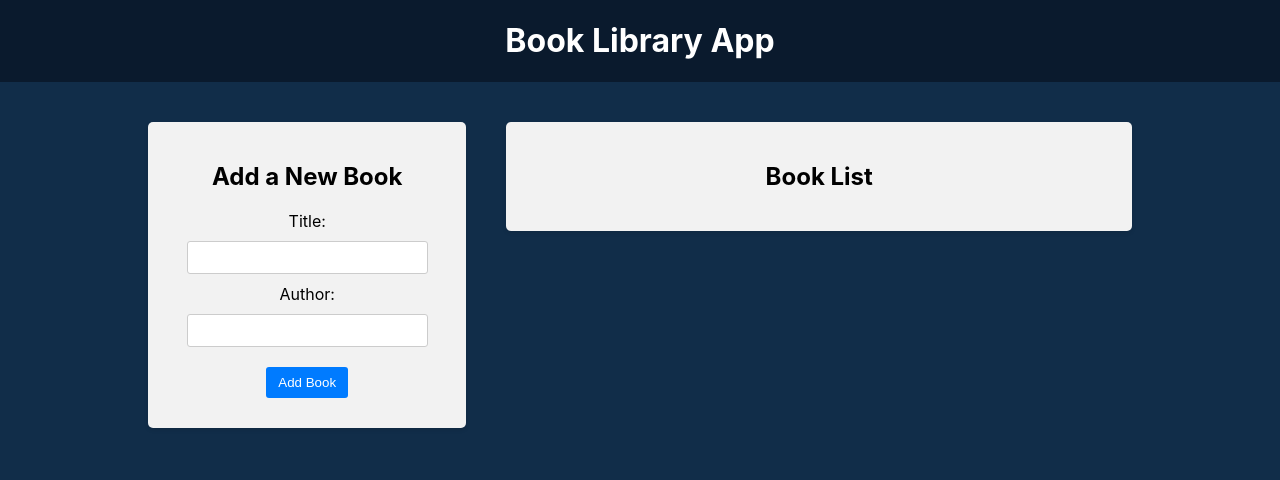
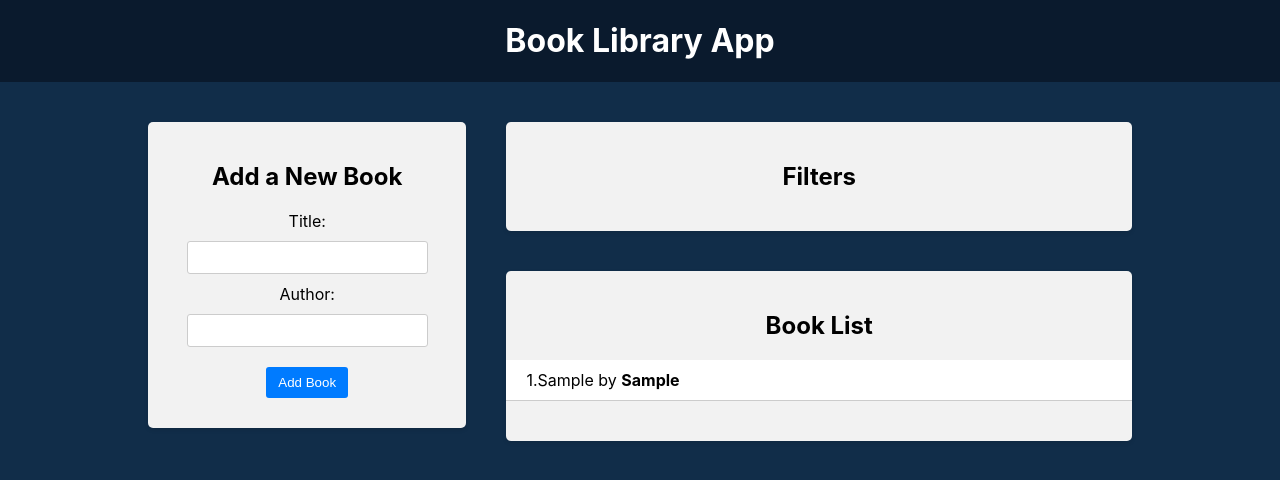
Before and after one commit to KirillPrushak/react-redux, a React (Create React App) app in the folder frontend/: page / in a window 1280 px wide. Both pictures are taken after typing "Sample", "Sample" into the empty fields and a click on the button "Add Book". Shown: the top 480 px of the page. Built offline with nearby package versions, Linux system fonts and the light colour scheme.

Commit message:
Initialize Redux, add and display books

```diff
--- a/frontend/package.json
+++ b/frontend/package.json
@@ -3,12 +3,14 @@
   "version": "0.1.0",
   "private": true,
   "dependencies": {
+    "@reduxjs/toolkit": "^2.8.2",
     "@testing-library/dom": "^10.4.0",
     "@testing-library/jest-dom": "^6.6.3",
     "@testing-library/react": "^16.3.0",
     "@testing-library/user-event": "^13.5.0",
     "react": "^19.1.0",
     "react-dom": "^19.1.0",
+    "react-redux": "^9.2.0",
     "react-scripts": "5.0.1",
     "web-vitals": "^2.1.4"
   },
--- a/frontend/src/App.js
+++ b/frontend/src/App.js
@@ -15,7 +15,7 @@
           <BookForm />
         </div>
         <div className="app-right-column">
-          {/* <Filter /> */}
+          <Filter />
           <BookList />
         </div>
       </main>
--- a/frontend/src/components/BookForm/BookForm.js
+++ b/frontend/src/components/BookForm/BookForm.js
@@ -1,16 +1,22 @@
 import { useState } from 'react';
+import { useDispatch } from 'react-redux';
+import { addBook } from '../../redux/books/actionCreators';
 import './BookForm.css';
 
 const BookForm = () => {
   const [title, setTitle] = useState('');
   const [author, setAuthor] = useState('');
+  const dispatch = useDispatch();
 
   const handleSubmit = (e) => {
     e.preventDefault();
 
     if (title && author) {
-      //dispatch action
-
+      const book = {
+        title: title,
+        author: author,
+      };
+      dispatch(addBook(book));
       setTitle('');
       setAuthor('');
     }
--- a/frontend/src/components/BookList/BookList.js
+++ b/frontend/src/components/BookList/BookList.js
@@ -1,9 +1,24 @@
+import { useSelector } from 'react-redux';
 import './BookList.css';
 
 const BookList = () => {
+  const books = useSelector((state) => state.books);
   return (
     <div className="app-block book-list">
       <h2>Book List</h2>
+      {books.length === 0 ? (
+        <p>No books available</p>
+      ) : (
+        <ul>
+          {books.map((book, i) => (
+            <li key={i}>
+              <div className="book-info">
+                {++i}.{book.title} by <strong>{book.author}</strong>
+              </div>
+            </li>
+          ))}
+        </ul>
+      )}
     </div>
   );
 };
--- a/frontend/src/index.js
+++ b/frontend/src/index.js
@@ -1,7 +1,13 @@
 import React from 'react';
+import { Provider } from 'react-redux';
 import ReactDOM from 'react-dom/client';
+import store from './redux/store';
 import './index.css';
 import App from './App';
 
 const root = ReactDOM.createRoot(document.getElementById('root'));
-root.render(<App />);
+root.render(
+  <Provider store={store}>
+    <App />
+  </Provider>
+);
--- /dev/null
+++ b/frontend/src/redux/books/actionCreators.js
@@ -0,0 +1,8 @@
+import * as actionTypes from './actionTypes';
+
+export const addBook = (newBook) => {
+  return {
+    type: actionTypes.ADD_BOOK,
+    payload: newBook,
+  };
+};
--- /dev/null
+++ b/frontend/src/redux/books/actionTypes.js
@@ -0,0 +1,3 @@
+export const ADD_BOOK = 'ADD_BOOK';
+export const DELETE_BOOK = 'DELETE_BOOK';
+export const TOGGLE_FAVORITE = 'TOGGLE_FAVORITE';
--- /dev/null
+++ b/frontend/src/redux/books/reducer.js
@@ -0,0 +1,15 @@
+import * as actionTypes from './actionTypes';
+
+const initialState = [];
+
+const booksReducer = (state = initialState, action) => {
+  switch (action.type) {
+    case actionTypes.ADD_BOOK:
+      return [...state, action.payload];
+
+    default:
+      return state;
+  }
+};
+
+export default booksReducer;
--- /dev/null
+++ b/frontend/src/redux/store.js
@@ -0,0 +1,11 @@
+import { configureStore } from '@reduxjs/toolkit';
+import booksReducer from './books/reducer';
+
+const store = configureStore({
+  reducer: {
+    books: booksReducer,
+    // filter: filterReducer,
+  },
+});
+
+export default store;
```
Also changed, not shown: 1 other file (tests, documents, lock files or other folders).
